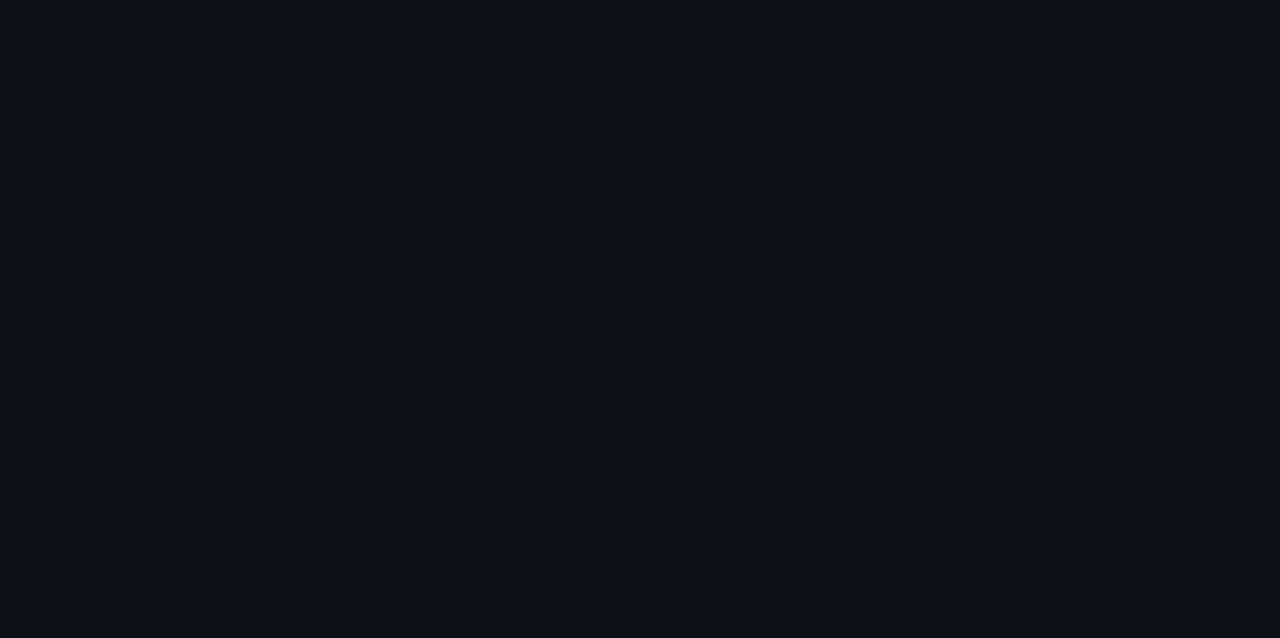
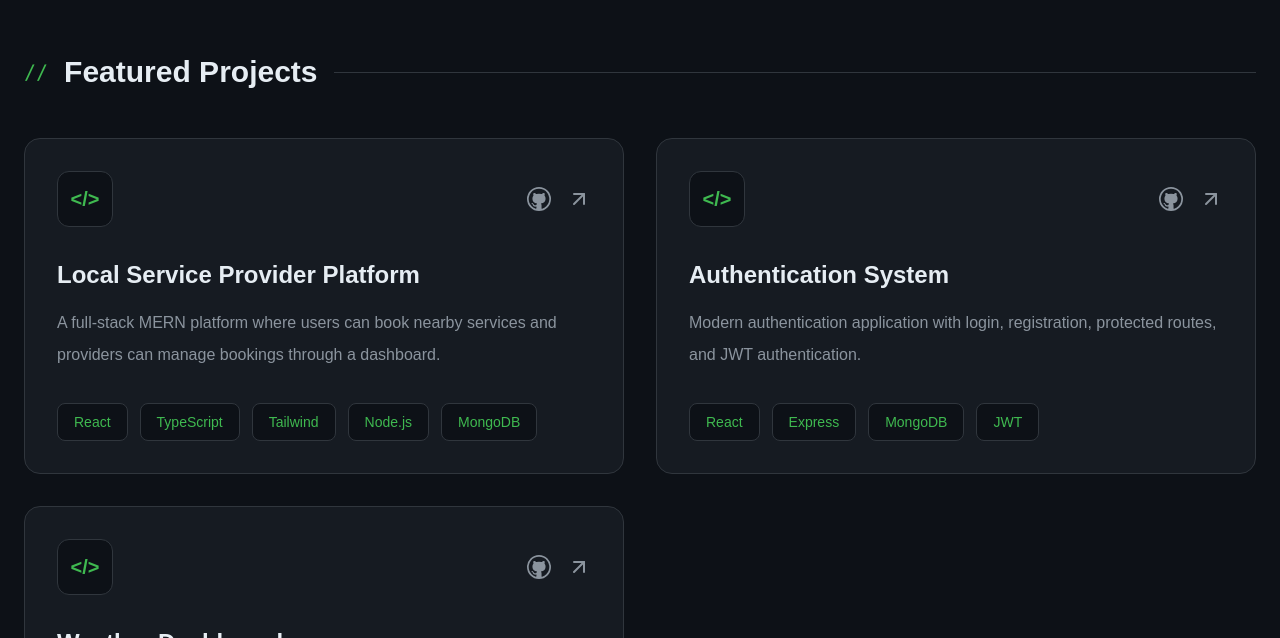
Before and after one commit to Soumyodipto68/my-portfolio, a React (Vite) app: page / in a window 1280 px wide. Shown: the part 1722-2360 px from the top of the page. Before the commit the page ends 1680 px from the top, so only its background shows below. Built offline with nearby package versions, Linux system fonts and the light colour scheme.

Commit message:
motion add!!

```diff
--- a/src/App.tsx
+++ b/src/App.tsx
@@ -2,6 +2,7 @@ import Navbar from "./components/Navbar";
 import Hero from "./section/Hero";
 import About from "./section/About";
 import Skills from "./section/Skills";
+import Projects from "./section/Projects";
 
 function App() {
   return (
@@ -14,6 +15,7 @@ function App() {
       <About />
 
       <Skills />
+      <Projects />
     </main>
     </>
 
--- a/src/components/ProjectCard.tsx
+++ b/src/components/ProjectCard.tsx
@@ -1,7 +1,8 @@
 import {
   ArrowUpRight,
-  Github,
 } from "lucide-react";
+
+import { VscGithub } from "react-icons/vsc";
 
 interface ProjectCardProps {
   title: string;
@@ -33,7 +34,7 @@ const ProjectCard = ({
             target="_blank"
             className="text-[#8b949e] hover:text-white transition"
           >
-            <Github />
+            <VscGithub size={24} />
           </a>
 
           <a
--- /dev/null
+++ b/src/utils/motion.ts
@@ -0,0 +1,15 @@
+export const fadeUp = {
+  hidden: {
+    opacity: 0,
+    y: 40,
+  },
+
+  visible: {
+    opacity: 1,
+    y: 0,
+
+    transition: {
+      duration: 0.6,
+    },
+  },
+};
```
